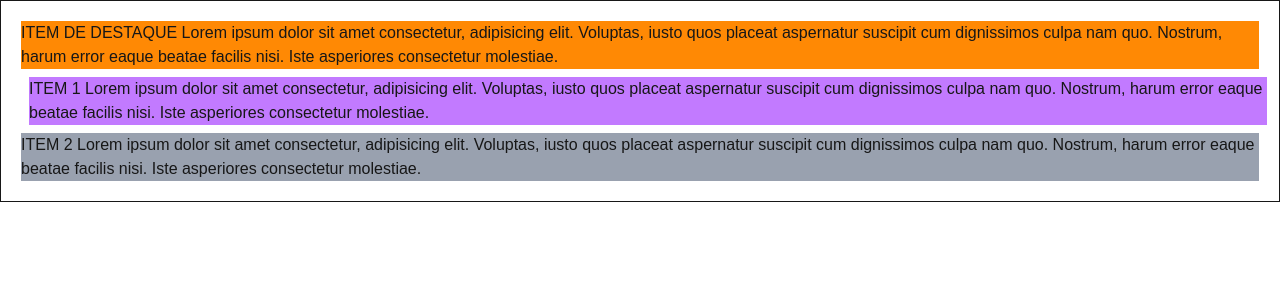
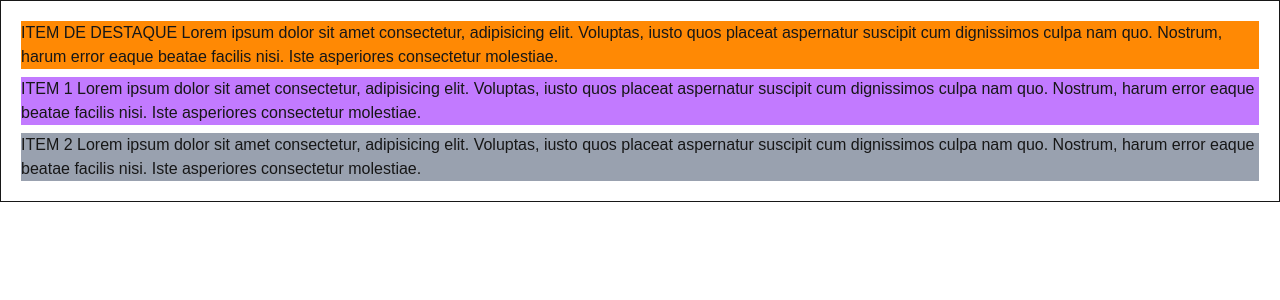
Before and after one commit to gabrielhdantaspimentel/Full-Stack-Web-com-Node-JavaScript-e-TypeScript, a Next.js app in the folder Section 31 - Next e tailwind/next-tailwind-fundamentos/: page /fundamentos/10_posicionamento in a window 1280 px wide. Shown: the top 300 px of the page. Built offline with nearby package versions, Linux system fonts and the light colour scheme.

Commit message:
Aula 323 Posicionamentos - Absolute, fixed e stick

```diff
--- a/Section 31 - Next e tailwind/next-tailwind-fundamentos/src/app/fundamentos/10_posicionamento/page.tsx
+++ b/Section 31 - Next e tailwind/next-tailwind-fundamentos/src/app/fundamentos/10_posicionamento/page.tsx
@@ -2,7 +2,10 @@ export default function Aplicacao(){
     return (
     <div className='border p-3'>
 
-        <p className="bg-orange-400 m-2">
+
+        {/* <p className="bg-orange-400 m-2 absolute bottom-2"> */}
+        {/* <p className="bg-orange-400 m-2 fixed bottom-2"> */}
+        <p className="bg-orange-400 m-2 sticky top-4 z-10">
             ITEM DE DESTAQUE Lorem ipsum dolor sit amet consectetur, adipisicing elit.
             Voluptas, iusto quos placeat aspernatur suscipit
             cum dignissimos culpa nam quo.
@@ -11,7 +14,7 @@ export default function Aplicacao(){
         </p>
 
         {/* <p className="bg-purole-400 m-2 relative top-4 left-4 bottom-4 right-4"> */}
-        <p className="bg-purple-400 m-2 relative left-2">
+        <p className="bg-purple-400 m-2 sticky top-4 z-20">
             ITEM 1 Lorem ipsum dolor sit amet consectetur, adipisicing elit.
             Voluptas, iusto quos placeat aspernatur suscipit
             cum dignissimos culpa nam quo.
@@ -19,7 +22,7 @@ export default function Aplicacao(){
             Iste asperiores consectetur molestiae.
         </p>
 
-        <p className="bg-gray-400 m-2">
+        <p className="bg-gray-400 m-2 sticky top-4 z-30">
             ITEM 2 Lorem ipsum dolor sit amet consectetur, adipisicing elit.
             Voluptas, iusto quos placeat aspernatur suscipit
             cum dignissimos culpa nam quo.
```
